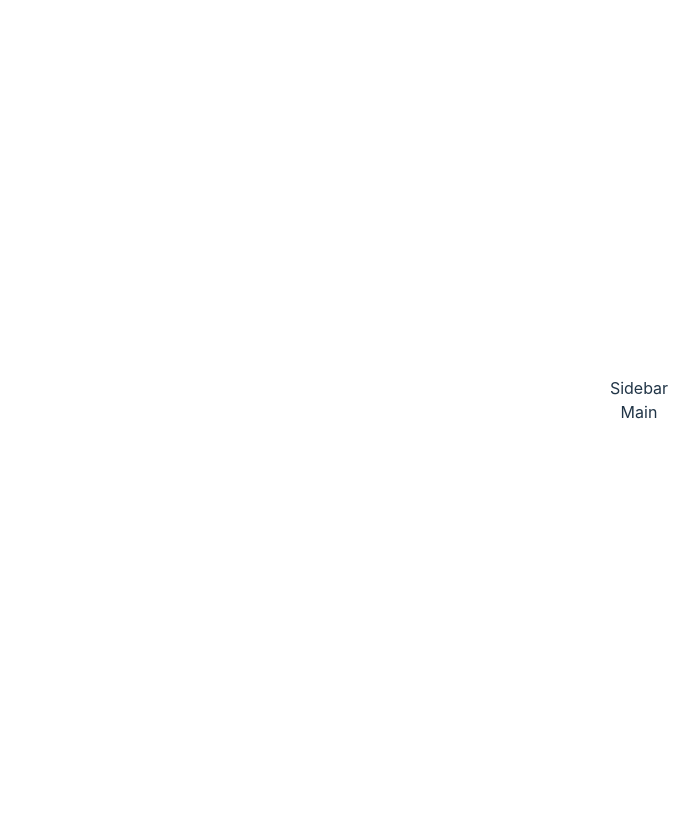
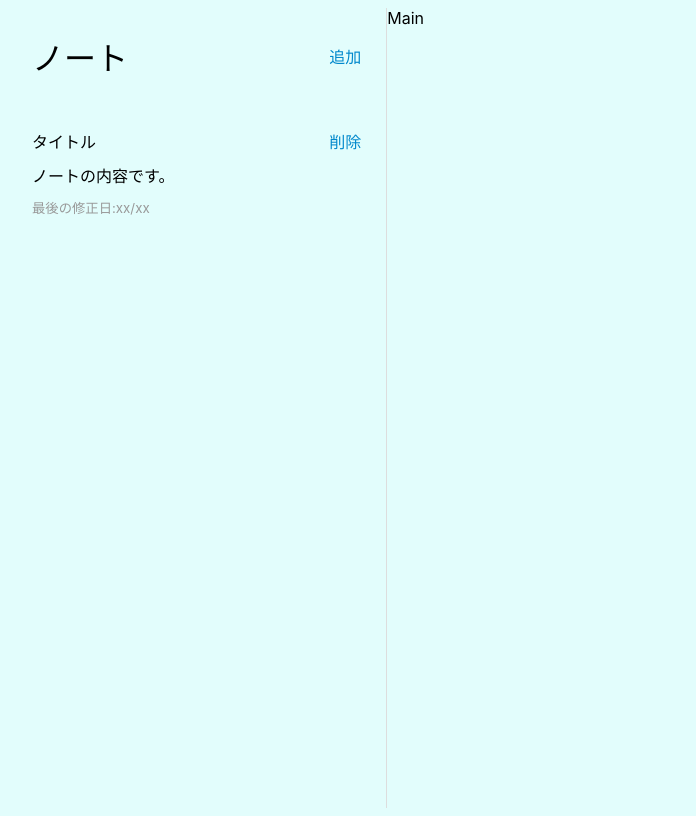
Before and after one commit to yuyasat-sandbox/noteapp-with-react, a React (Vite) app: page / in a window 1280 px wide. Shown: the whole page, without its empty margins (1-697 px from the left). Built offline with nearby package versions, Linux system fonts and the light colour scheme.

Commit message:
Sidebar style

```diff
--- a/src/App.css
+++ b/src/App.css
@@ -1,13 +1,7 @@
-#root {
-  max-width: 1280px;
-  margin: 0 auto;
-  padding: 2rem;
-  text-align: center;
+.App {
+  width: 100%;
+  height: 100vh;
+  overflow: hidden;
+  font-size: 16px;
+  display: flex;
 }
-
-.logo {
-  height: 6em;
-  padding: 1.5em;
-  will-change: filter;
-  transition: filter 300ms;
-}
--- a/src/components/Sidebar.css
+++ b/src/components/Sidebar.css
@@ -0,0 +1,53 @@
+button {
+  background: none;
+  border: none;
+  color: #08c;
+  margin: 0;
+  padding: 0;
+  font-size: 16px;
+  cursor: pointer;
+}
+
+.app-sidebar {
+  width: 30%;
+  height: 100vh;
+  border-right: 1px solid #ddd;
+}
+
+.app-sidebar-header {
+  display: flex;
+  justify-content: space-between;
+  padding: 25px;
+}
+
+.app-sidebar-header h1 {
+  margin: 0;
+}
+
+.app-sidebar-notes {
+  height: calc(100vh - 78px);
+  overflow-y: scroll;
+}
+
+.app-sidebar-note {
+  padding: 25px;
+  cursor: pointer;
+  transition: all 0.3s;
+}
+
+.sidebar-note-title {
+  display: flex;
+  justify-content: space-between;
+}
+
+.app-sidebar-note p {
+  margin: 10px 0;
+}
+
+.app-sidebar-note small {
+  color: #999;
+}
+
+.app-sidebar-note:hover {
+  background-color: #f1f0f0;
+}
--- a/src/components/Sidebar.jsx
+++ b/src/components/Sidebar.jsx
@@ -3,7 +3,22 @@
 
 const Sidebar = () => {
   return (
-    <div>Sidebar</div>
+    <div className="app-sidebar">
+      <div className="app-sidebar-header">
+        <h1>ノート</h1>
+        <button>追加</button>
+      </div>
+      <div className="app-sidebar-notes">
+        <div className="app-sidebar-note">
+          <div className="sidebar-note-title">
+            <strong>タイトル</strong>
+            <button>削除</button>
+          </div>
+          <p>ノートの内容です。</p>
+          <small>最後の修正日:xx/xx</small>
+        </div>
+      </div>
+    </div>
   )
 }
 
--- a/src/index.css
+++ b/src/index.css
@@ -1,11 +1,7 @@
 :root {
   font-family: Inter, system-ui, Avenir, Helvetica, Arial, sans-serif;
-  line-height: 1.5;
-  font-weight: 400;
 
-  color-scheme: light dark;
-  color: rgba(255, 255, 255, 0.87);
-  background-color: #242424;
+  background-color: rgb(226, 253, 252);
 
   font-synthesis: none;
   text-rendering: optimizeLegibility;
@@ -13,57 +9,3 @@
   -moz-osx-font-smoothing: grayscale;
   -webkit-text-size-adjust: 100%;
 }
-
-a {
-  font-weight: 500;
-  color: #646cff;
-  text-decoration: inherit;
-}
-a:hover {
-  color: #535bf2;
-}
-
-body {
-  margin: 0;
-  display: flex;
-  place-items: center;
-  min-width: 320px;
-  min-height: 100vh;
-}
-
-h1 {
-  font-size: 3.2em;
-  line-height: 1.1;
-}
-
-button {
-  border-radius: 8px;
-  border: 1px solid transparent;
-  padding: 0.6em 1.2em;
-  font-size: 1em;
-  font-weight: 500;
-  font-family: inherit;
-  background-color: #1a1a1a;
-  cursor: pointer;
-  transition: border-color 0.25s;
-}
-button:hover {
-  border-color: #646cff;
-}
-button:focus,
-button:focus-visible {
-  outline: 4px auto -webkit-focus-ring-color;
-}
-
-@media (prefers-color-scheme: light) {
-  :root {
-    color: #213547;
-    background-color: #ffffff;
-  }
-  a:hover {
-    color: #747bff;
-  }
-  button {
-    background-color: #f9f9f9;
-  }
-}
```
